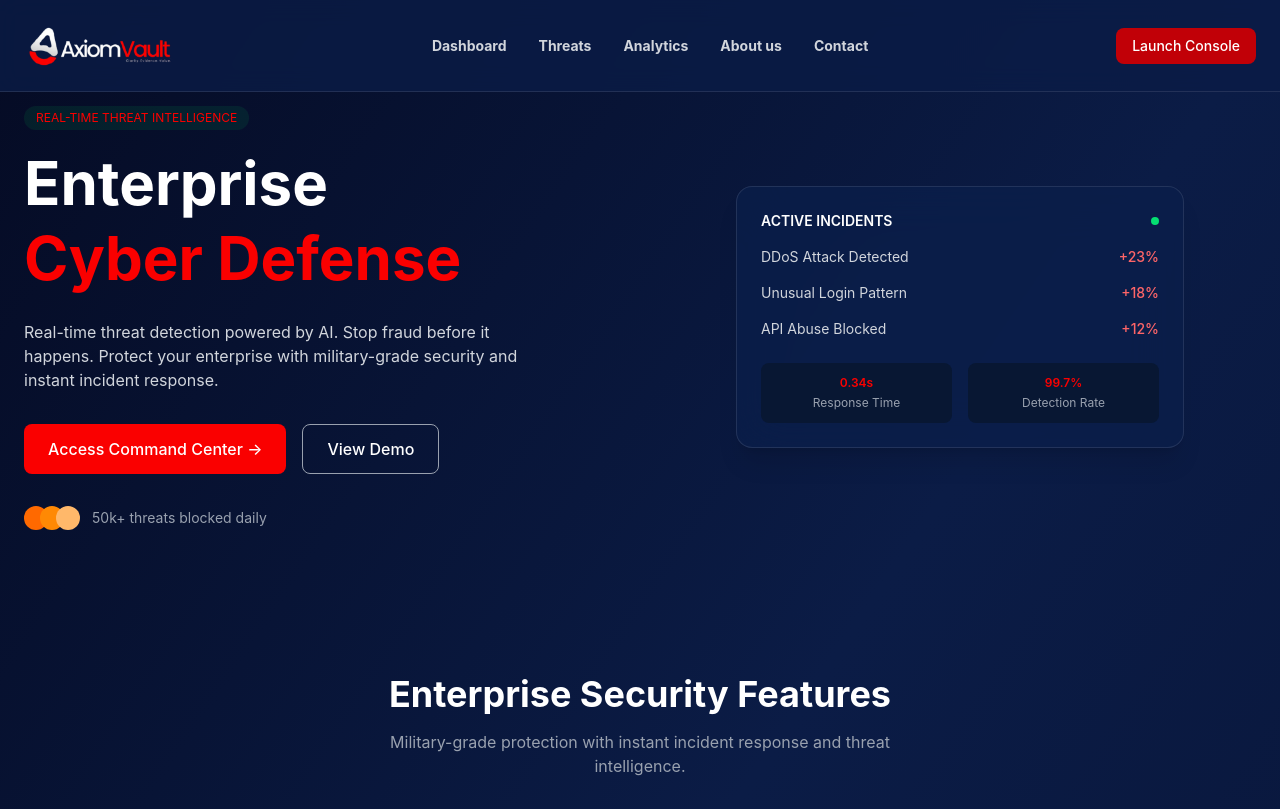
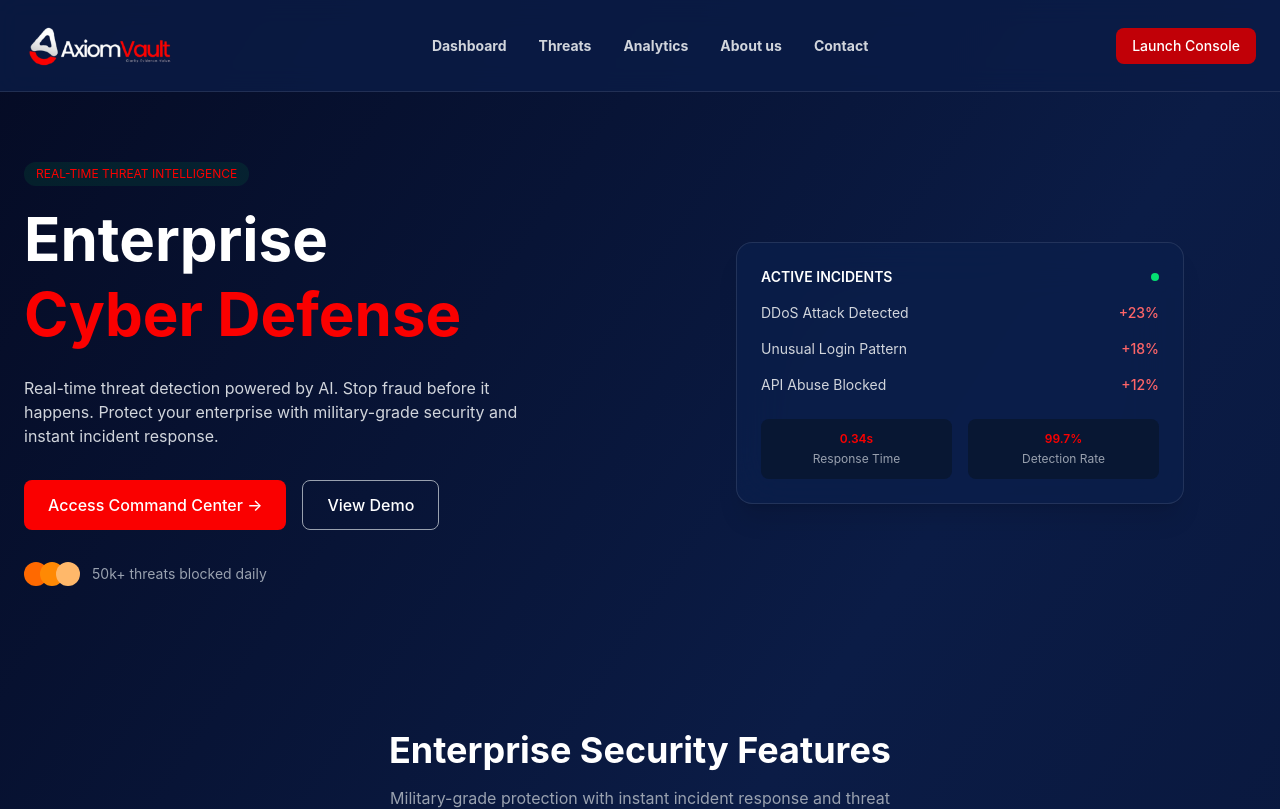
Before and after one commit to chikamso-cmd/AxiomVault, a React (Vite) app: page / in a window 1280 px wide. Shown: the top 809 px of the page. Built offline with nearby package versions, Linux system fonts and the light colour scheme.

Commit message:
fixed the padding problem in the landing page

```diff
--- a/src/Pages/LandingPage.jsx
+++ b/src/Pages/LandingPage.jsx
@@ -36,7 +36,7 @@ export default function LandingPage() {
       <Nav />
 
       {/* Hero Section */}
-      <section className="max-w-7xl mx-auto px-6 py-16 grid grid-cols-1 lg:grid-cols-2 gap-12 items-center">
+      <section className="max-w-7xl mx-auto px-6 py-16 grid grid-cols-1 lg:grid-cols-2 gap-12 items-center pt-30">
         {/* Left */}
         <motion.div
           variants={containerVariants}
```
